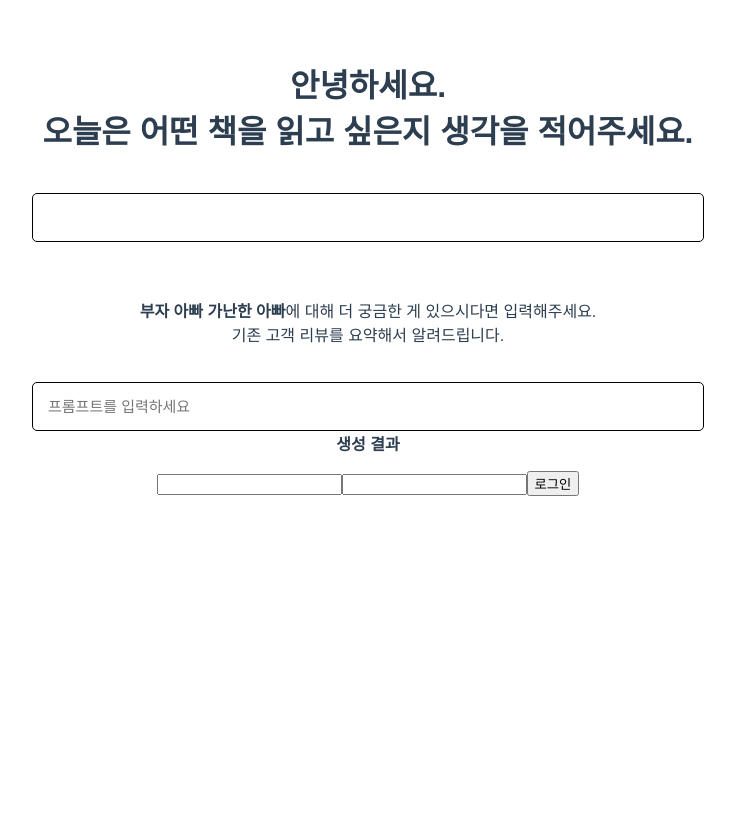
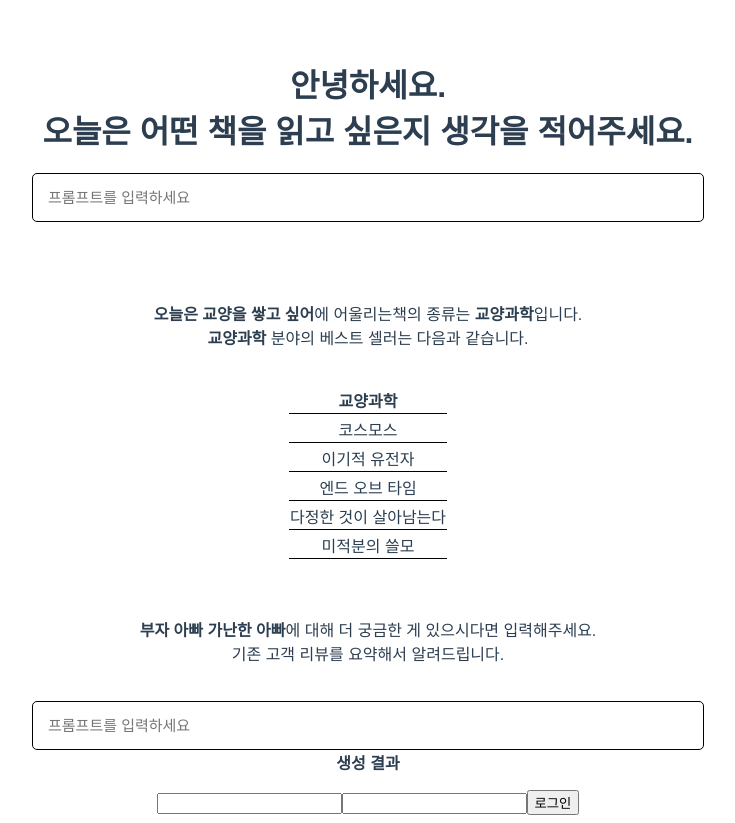
Before and after one commit to BoYeonJang/kyobobook-review, a Vue app in the folder frontend/: page / in a window 1280 px wide. Shown: the whole page, without its empty margins (272-1007 px from the left). Before the commit the page ends 800 px from the top, so only its background shows below. Built offline with nearby package versions, Linux system fonts and the light colour scheme.

Commit message:
frontend: 문장 분류기 api 추가

```diff
--- a/frontend/src/components/HelloWorld.vue
+++ b/frontend/src/components/HelloWorld.vue
@@ -1,8 +1,20 @@
 <template>
   <div class="hello">
     <h1>안녕하세요.<br />오늘은 어떤 책을 읽고 싶은지 생각을 적어주세요.</h1>
-    <input class="main_search" @keypress.enter="pairHandler" />
-    <DocumentClassification v-show="pairShow" />
+    <input
+      type="text"
+      class="review_search"
+      aria-describedby="basic-addon3"
+      ref="prompt"
+      @keypress.enter="api_call"
+      name="input"
+      placeholder="프롬프트를 입력하세요"
+    />
+    <div class="alert alert-info" role="alert">
+      <h5 ref="prediction" class="alert-heading"></h5>
+      <p ref="sentence" class="mb-0"></p>
+    </div>
+    <DocumentClassification />
     <p>
       <b>부자 아빠 가난한 아빠</b>에 대해 더 궁금한 게 있으시다면 입력해주세요.<br />기존 고객
       리뷰를 요약해서 알려드립니다.
@@ -14,6 +26,7 @@
 <script>
 import DocumentClassification from "./DocumentClassification";
 import SentenceGeneration from "./SentenceGeneration.vue";
+import * as API from "../api.js";
 
 export default {
   name: "HelloWorld",
@@ -23,11 +36,29 @@
     SentenceGeneration,
   },
   data: function () {
-    return { pairShow: false };
+    return {
+      prompt: "",
+      prediction: "",
+      sentence: "",
+    };
   },
   methods: {
-    pairHandler() {
-      this.pairShow = !this.pairShow;
+    async api_call() {
+      console.log("this: ", this);
+      const input = {
+        prompt: this.$refs.prompt.value,
+      };
+      console.log(input);
+      await API.post("classification", { ...input })
+        .then(res => res.json())
+        .then(body => {
+          console.log("body: ", body);
+          // console.log("this.$refs.generation: ", this.$refs.generation);
+          this.$refs.prompt.innerText = body["result"];
+          this.$refs.prediction.innerText = body["prediction"];
+          this.$refs.sentence.innerText = body["sentence"];
+        })
+        .catch(err => console.error("실패했습니다.", err));
     },
   },
 };
```
